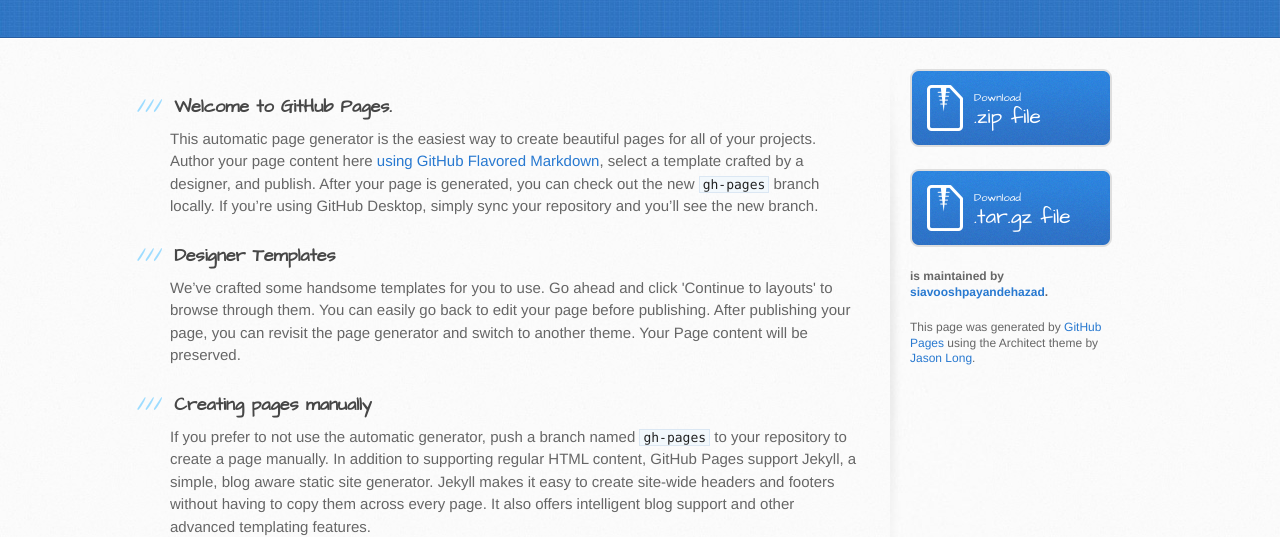
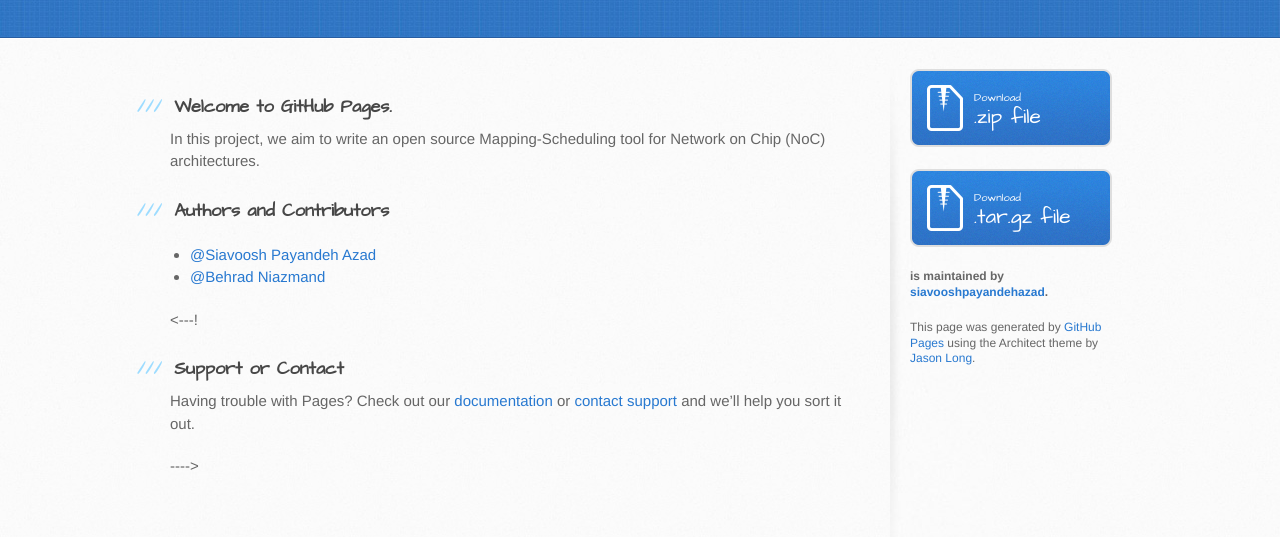
Before and after one commit to siavooshpayandehazad/SoCDep2, a plain HTML site: page index.html in a window 1280 px wide. Shown: the part 269-806 px from the top of the page. Drawn offline with Linux system fonts and the light colour scheme.

Commit message:
Update index.html

```diff
--- a/index.html
+++ b/index.html
@@ -29,29 +29,26 @@
       <div class="inner clearfix">
         <section id="main-content">
           <h3>
-<a id="welcome-to-github-pages" class="anchor" href="#welcome-to-github-pages" aria-hidden="true"><span class="octicon octicon-link"></span></a>Welcome to GitHub Pages.</h3>
+<a id="welcome-to-Schedule-And-Depend" class="anchor" href="#welcome-to-github-pages" aria-hidden="true"><span class="octicon octicon-link"></span></a>Welcome to GitHub Pages.</h3>
 
-<p>This automatic page generator is the easiest way to create beautiful pages for all of your projects. Author your page content here <a href="https://guides.github.com/features/mastering-markdown/">using GitHub Flavored Markdown</a>, select a template crafted by a designer, and publish. After your page is generated, you can check out the new <code>gh-pages</code> branch locally. If you’re using GitHub Desktop, simply sync your repository and you’ll see the new branch.</p>
-
-<h3>
-<a id="designer-templates" class="anchor" href="#designer-templates" aria-hidden="true"><span class="octicon octicon-link"></span></a>Designer Templates</h3>
-
-<p>We’ve crafted some handsome templates for you to use. Go ahead and click 'Continue to layouts' to browse through them. You can easily go back to edit your page before publishing. After publishing your page, you can revisit the page generator and switch to another theme. Your Page content will be preserved.</p>
-
-<h3>
-<a id="creating-pages-manually" class="anchor" href="#creating-pages-manually" aria-hidden="true"><span class="octicon octicon-link"></span></a>Creating pages manually</h3>
-
-<p>If you prefer to not use the automatic generator, push a branch named <code>gh-pages</code> to your repository to create a page manually. In addition to supporting regular HTML content, GitHub Pages support Jekyll, a simple, blog aware static site generator. Jekyll makes it easy to create site-wide headers and footers without having to copy them across every page. It also offers intelligent blog support and other advanced templating features.</p>
+<p> In this project, we aim to write an open source Mapping-Scheduling tool for Network on Chip (NoC) architectures.</p>
 
 <h3>
 <a id="authors-and-contributors" class="anchor" href="#authors-and-contributors" aria-hidden="true"><span class="octicon octicon-link"></span></a>Authors and Contributors</h3>
 
-<p>You can <a href="https://github.com/blog/821" class="user-mention">@mention</a> a GitHub username to generate a link to their profile. The resulting <code>&lt;a&gt;</code> element will link to the contributor’s GitHub Profile. For example: In 2007, Chris Wanstrath (<a href="https://github.com/defunkt" class="user-mention">@defunkt</a>), PJ Hyett (<a href="https://github.com/pjhyett" class="user-mention">@pjhyett</a>), and Tom Preston-Werner (<a href="https://github.com/mojombo" class="user-mention">@mojombo</a>) founded GitHub.</p>
+<p><ul>
+  <li><a href="https://github.com/siavooshpayandehazad" class="user-mention">@Siavoosh Payandeh Azad</a> </li>
+  <li><a href="https://github.com/bniazmand" class="user-mention">@Behrad Niazmand</a> </li>
+  </ul>
+  </p>
 
+<---!
 <h3>
 <a id="support-or-contact" class="anchor" href="#support-or-contact" aria-hidden="true"><span class="octicon octicon-link"></span></a>Support or Contact</h3>
 
 <p>Having trouble with Pages? Check out our <a href="https://help.github.com/pages">documentation</a> or <a href="https://github.com/contact">contact support</a> and we’ll help you sort it out.</p>
+---->
+
         </section>
 
         <aside id="sidebar">
```
